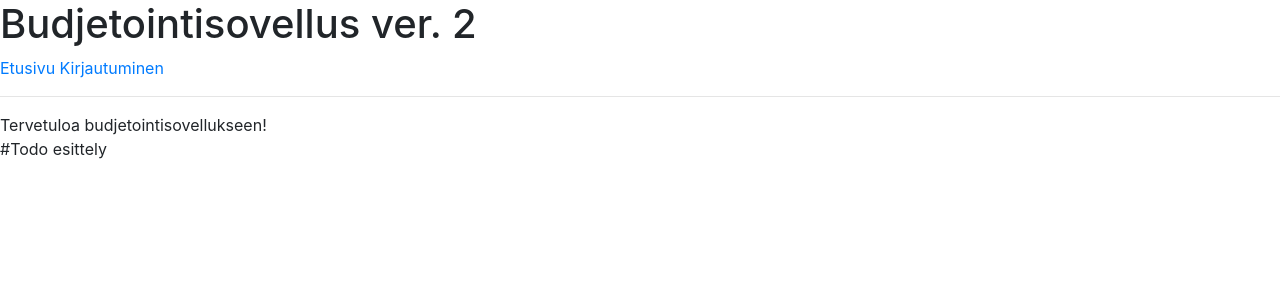
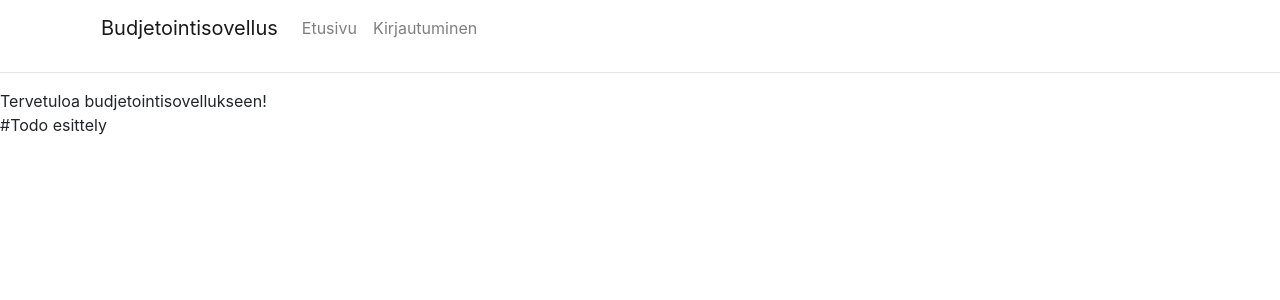
Before and after one commit to Eoyie/Budjetointisovellus, a Flask app: page / in a window 1280 px wide. Shown: the top 300 px of the page. Run offline with Flask 3, Linux system fonts and the light colour scheme; some libraries are stand-ins or nearby versions.

Commit message:
Updated layouts to Bootstrap

```diff
--- a/templates/layout.html
+++ b/templates/layout.html
@@ -3,8 +3,18 @@
 <link rel="stylesheet" href="https://stackpath.bootstrapcdn.com/bootstrap/4.5.0/css/bootstrap.min.css">
 
 <title>Budjetointisovellus - {% block title %}{% endblock %}</title>
-<h1>Budjetointisovellus ver. 2</h1>
-<a href="/">Etusivu</a>
-<a href="/login">Kirjautuminen</a>
+<div class="container">
+  <nav class="navbar navbar-expand-sm navbar-light">
+    <a class="navbar-brand" href="#">Budjetointisovellus</a>
+    <ul class="navbar-nav">
+      <li class="nav-item">
+        <a class="nav-link" href="/">Etusivu</a>
+      </li>
+      <li class="nav-item">
+        <a class="nav-link" href="/login">Kirjautuminen</a>
+      </li>
+    </ul>
+  </nav>
+</div>
 <hr>
 {% block content %}{% endblock %}
```
Also changed, not shown: templates/layout_logged_in.html (+13 -5 lines).
